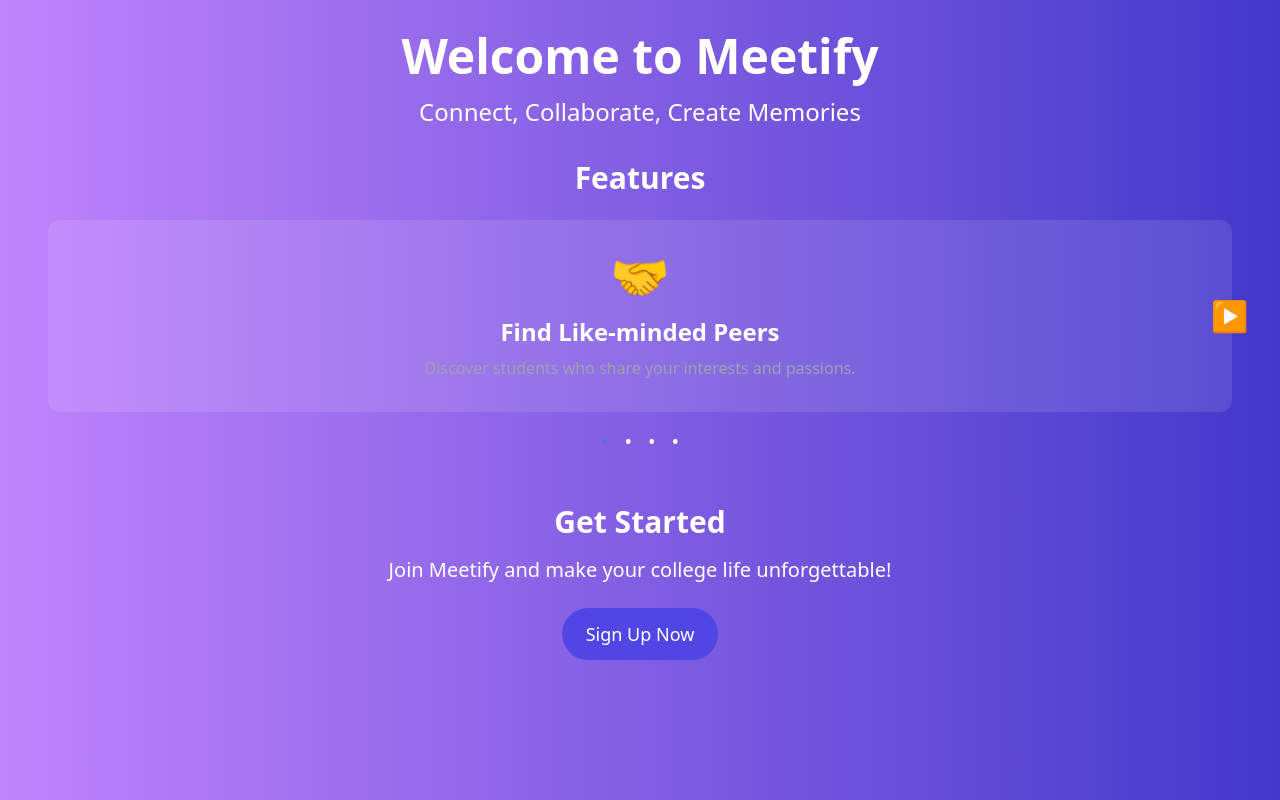
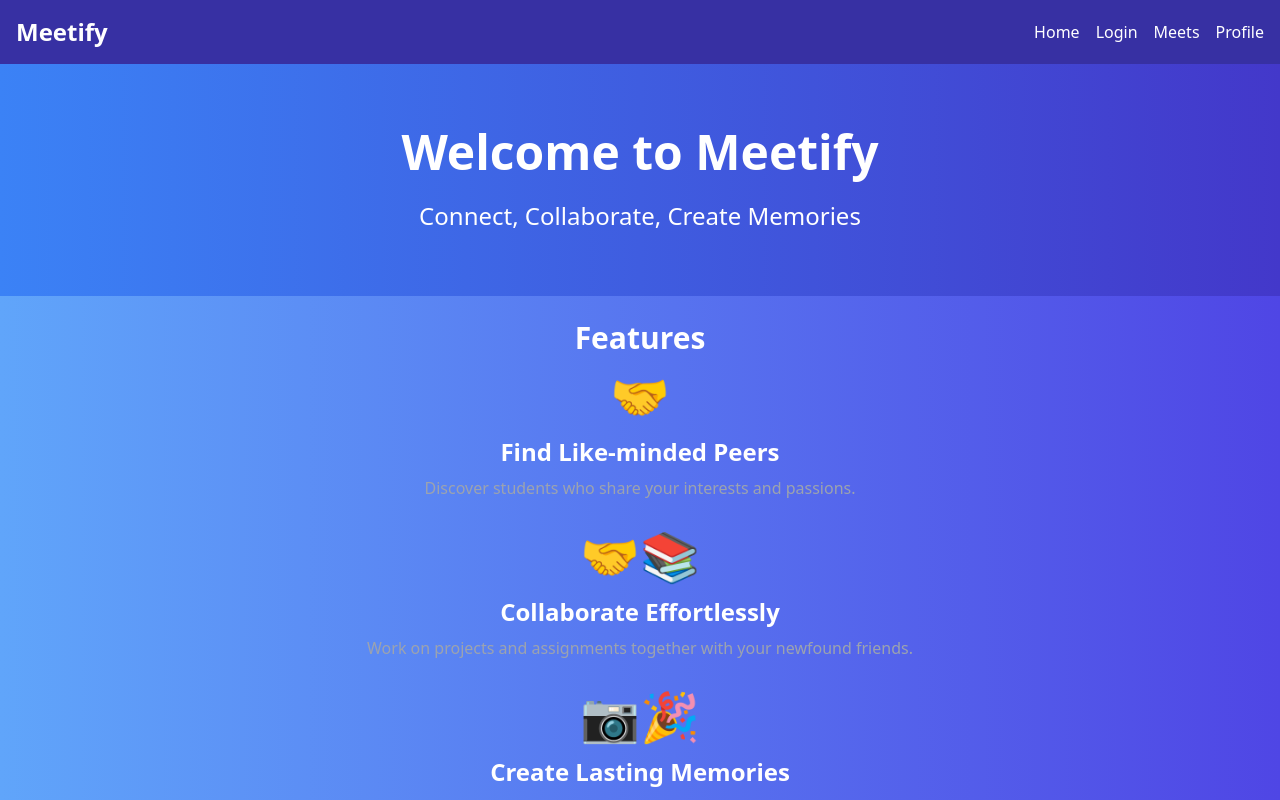
Before and after one commit to sikehish/Meetify, a React (Vite) app in the folder frontend/: page / in a window 1280 px wide. Shown: the top 800 px of the page. Built offline with nearby package versions, Linux system fonts and the light colour scheme.

Commit message:
Enhancing the UI

```diff
--- a/frontend/package.json
+++ b/frontend/package.json
@@ -12,6 +12,7 @@
   "dependencies": {
     "react": "^18.2.0",
     "react-dom": "^18.2.0",
+    "react-lazyload": "^3.2.0",
     "swiper": "^11.0.2"
   },
   "devDependencies": {
--- a/frontend/src/pages/Home.jsx
+++ b/frontend/src/pages/Home.jsx
@@ -1,4 +1,5 @@
 import React, { useState } from 'react';
+import Navbar from '../components/Navbar';
 
 const Home = () => {
   const [activeFeature, setActiveFeature] = useState(0);
@@ -37,60 +38,43 @@ const Home = () => {
     setActiveFeature(index);
   };
 
+  const [isOpen, setIsOpen] = useState(false);
+
+  const toggleMenu = () => {
+    setIsOpen(!isOpen);
+  };
+
   return (
-    <div className="min-h-screen bg-gradient-to-r from-purple-400 to-indigo-700 text-white p-8">
-      <header className="text-center mb-8">
-        <h1 className="text-5xl font-extrabold">Welcome to Meetify</h1>
-        <p className="text-2xl mt-4">Connect, Collaborate, Create Memories</p>
+    <div className="bg-gradient-to-r from-blue-400 to-indigo-600 text-white">
+    <Navbar />
+
+      <header className="py-16 text-center bg-gradient-to-r from-blue-500 to-indigo-700 animate-fade-in">
+        <h1 className="text-5xl font-extrabold mb-6">Welcome to Meetify</h1>
+        <p className="text-2xl">Connect, Collaborate, Create Memories</p>
       </header>
 
-      <section className="text-center mb-12">
-        <h2 className="text-3xl font-semibold">Features</h2>
-        <div className="relative mt-6">
-          {activeFeature > 0 && (
-            <button
-              className="absolute left-0 top-1/2 transform -translate-y-1/2 text-3xl text-white hover:text-indigo-300 transition transform hover:scale-110 focus:outline-none"
-              onClick={prevFeature}
-            >
-              &#9664;
-            </button>
-          )}
-          <div className="p-8 mx-4 bg-white bg-opacity-10 rounded-xl">
-            <div className="text-5xl mb-4">{features[activeFeature].icon}</div>
-            <h3 className="text-2xl font-semibold mb-2">{features[activeFeature].title}</h3>
-            <p className="text-gray-400">{features[activeFeature].description}</p>
+      <section className="text-center mb-12 p-6">
+        <h2 className="text-3xl font-semibold mb-4">Features</h2>
+        {features.map((feature, index) => (
+          <div key={index} className="mb-8">
+            <div className="text-5xl mb-4">{feature.icon}</div>
+            <h3 className="text-2xl font-semibold mb-2">{feature.title}</h3>
+            <p className="text-gray-400">{feature.description}</p>
           </div>
-          {activeFeature < features.length - 1 && (
-            <button
-              className="absolute right-0 top-1/2 transform -translate-y-1/2 text-3xl text-white hover:text-indigo-300 transition transform hover:scale-110 focus:outline-none"
-              onClick={nextFeature}
-            >
-              &#9654;
-            </button>
-          )}
-        </div>
-        <div className="mt-4 flex justify-center">
-          {features.map((_, index) => (
-            <button
-              key={index}
-              className={`text-xl mx-2 focus:outline-none ${
-                index === activeFeature
-                  ? 'text-indigo-500'
-                  : 'text-white hover:text-indigo-300'
-              }`}
-              onClick={() => goToFeature(index)}
-            >
-              &bull;
-            </button>
-          ))}
-        </div>
+        ))}
       </section>
 
-      <section className="text-center">
-        <h2 className="text-3xl font-semibold">Get Started</h2>
-        <p className="text-xl mt-4">Join Meetify and make your college life unforgettable!</p>
-        <button className="bg-indigo-600 text-white py-3 px-6 mt-6 text-lg rounded-full hover:bg-indigo-700 transition">Sign Up Now</button>
+      <section className="text-center py-16 bg-gradient-to-r from-blue-500 to-indigo-700">
+        <h2 className="text-3xl font-semibold mb-4">Get Started</h2>
+        <p className="text-xl mb-6">
+          Join Meetify to discover a world of possibilities on your campus. Connect with like-minded peers, collaborate on exciting projects, create lasting memories, and enjoy a personalized experience like never before.
+        </p>
+        <button className="bg-indigo-600 text-white py-3 px-6 text-lg rounded-full hover:bg-indigo-800 transition">Sign Up Now</button>
       </section>
+
+      <footer className="bg-indigo-800 p-8 text-center">
+        <p className="text-white">© 2023 Meetify. All rights reserved.</p>
+      </footer>
     </div>
   );
 };
```
Also changed, not shown: 1 other file (tests, documents, lock files or other folders).
